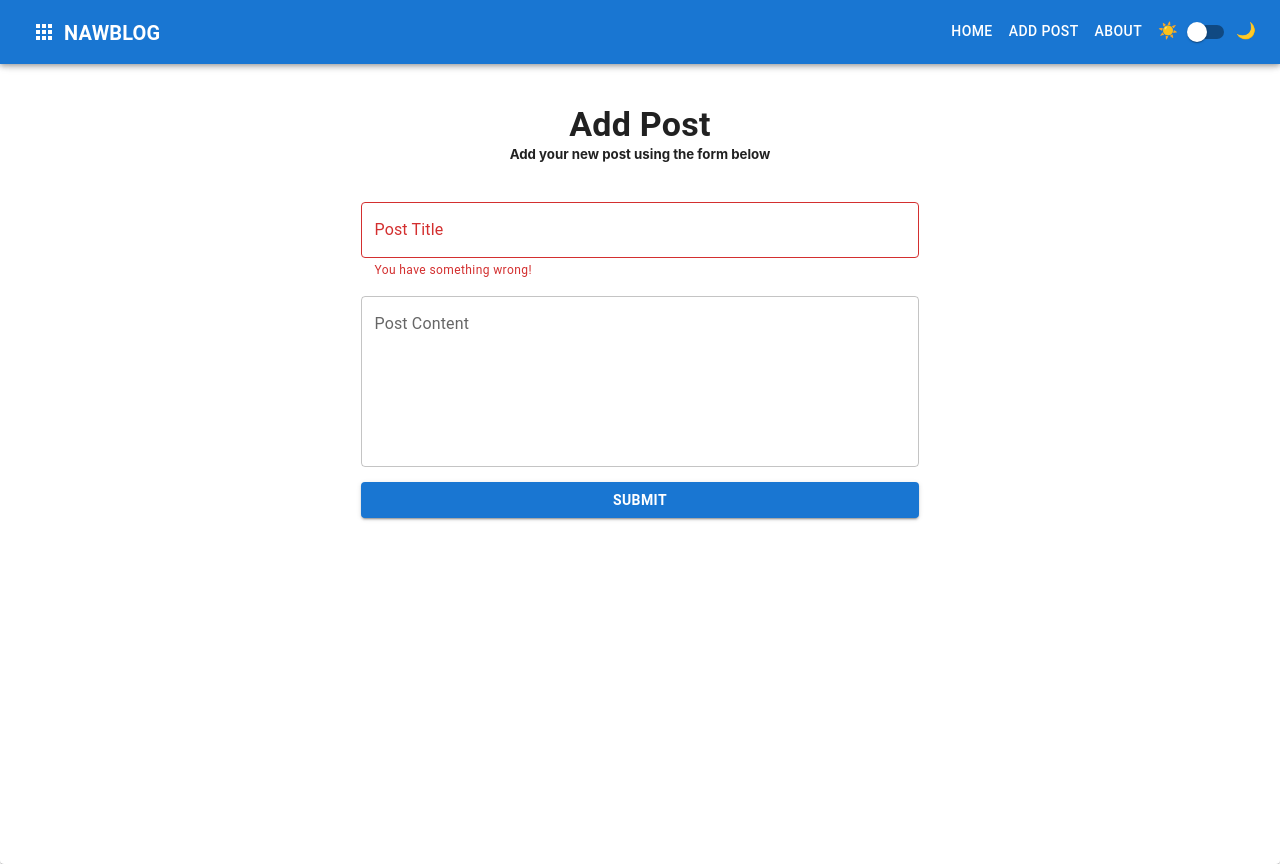
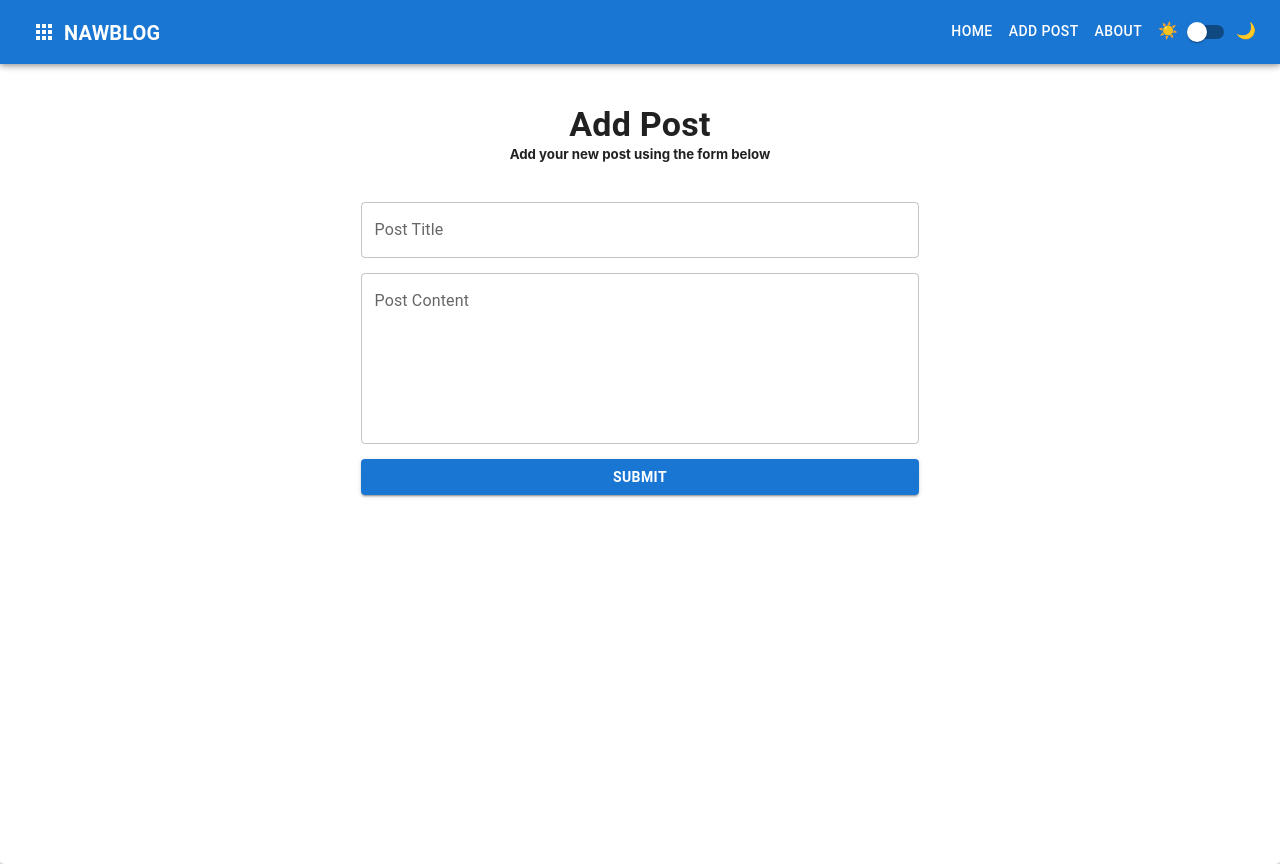
Before and after one commit to fifolio/Blogappy-Workshop, a React (Create React App) app: page /add-post in a window 1280 px wide. Built offline with nearby package versions, Linux system fonts and the light colour scheme.

Commit message:
version 5.8

```diff
--- a/src/components/forms/AddPost.jsx
+++ b/src/components/forms/AddPost.jsx
@@ -10,7 +10,7 @@
   const [values, setValues] = useState({ title: "", body: "" });
 
   const [errors, setErrors] = useState({});
-  errors.title = "You have something wrong!";
+  // errors.title = "You have something wrong!";
 
   const handleInputChange = (e) => {
     // Get the (Name of the Target), and Get the (value of the e)
```
